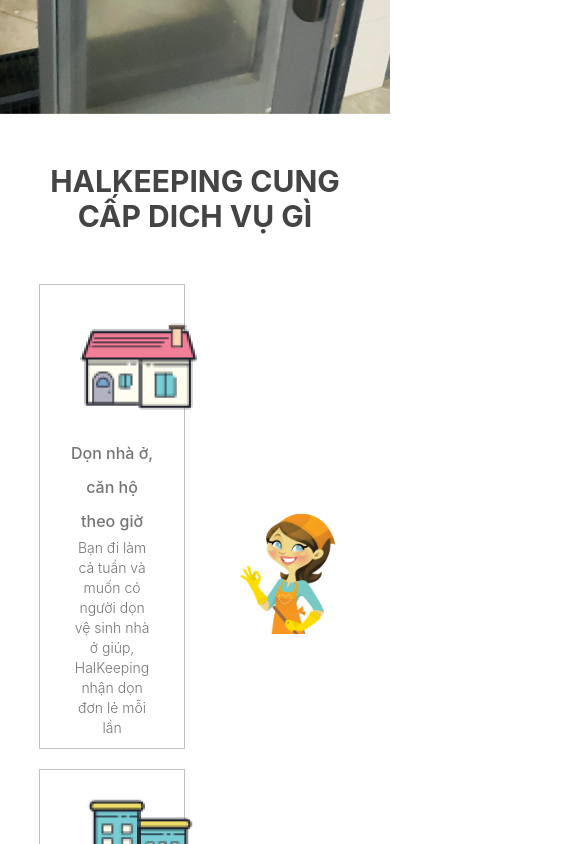
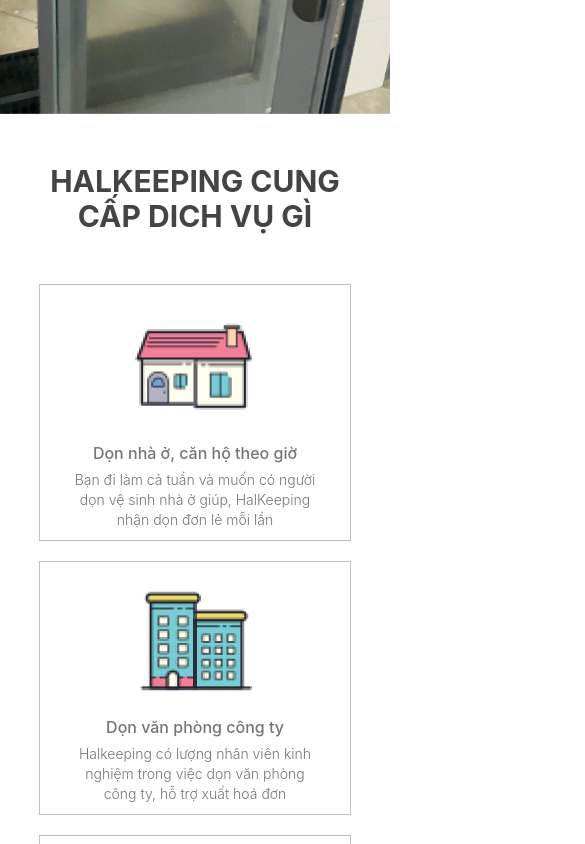
Before and after one commit to hoaibkdn/halkeeping, a React (Create React App) app: page / in a window 390 px wide. Shown: the part 1156-2000 px from the top of the page, 585 px wide, since content can reach past the window. Built offline with nearby package versions, Linux system fonts and the light colour scheme.

Commit message:
Fix responsive

```diff
--- a/src/components/Header/index.tsx
+++ b/src/components/Header/index.tsx
@@ -32,7 +32,8 @@
 
 const Logo = styled.h1`
   margin: 0;
-  width: 60px;
+  // width: 60px;
+  padding-left: 20px;
   height: 60px;
   z-index: 100;
   display: flex;
--- a/src/pages/home/Advantages.tsx
+++ b/src/pages/home/Advantages.tsx
@@ -17,7 +17,10 @@
     }
 
     & > div {
-      display: flex;
+      display: block;
+      @media (min-width: 768px) {
+        display: flex;
+      }
       justify-content: space-between;
     }
   }
--- a/src/pages/home/Banner.tsx
+++ b/src/pages/home/Banner.tsx
@@ -52,7 +52,7 @@
     background-color: rgba(255, 242, 223, 0.2);
     padding: 0px;
     display: flex;
-    width: 70%;
+    width: 100%;
     justify-content: center;
     align-items: center;
     margin: 50px auto;
--- a/src/pages/home/Feedbacks.tsx
+++ b/src/pages/home/Feedbacks.tsx
@@ -53,7 +53,7 @@
         <h4>NHẬN XÉT TỪ KHÁCH HÀNG</h4>
         <Carousel
           autoplay
-          style={{ width: "716px", height: "322px", margin: "auto" }}
+          // style={{ width: "716px", height: "322px", margin: "auto" }}
         >
           <div>
             <img className="d-block w-100" src={review1} alt="First slide" />
--- a/src/pages/home/Services.tsx
+++ b/src/pages/home/Services.tsx
@@ -23,32 +23,41 @@
       display: flex;
 
       & > div {
-        width: 45%;
-        display: flex;
+        width: 100%;
+
         justify-content: flex-end;
         & > img {
           width: 80%;
           height: 580px;
           object-fit: contain;
         }
+        display: none;
+        @media (min-width: 768px) {
+          width: 45%;
+          display: flex;
+        }
       }
 
       & > .services {
-        width: 55%;
+        width: 100%;
         display: flex;
         flex-wrap: wrap;
         justify-content: space-between;
+        @media (min-width: 768px) {
+          width: 45%;
+        }
       }
     }
   }
 `;
 
 const Service = styled.div`
-  width: 49%;
+  width: 100%;
   border: 1px solid #c0c0c0;
   margin-bottom: 20px;
   padding: 10px 30px;
   text-align: center;
+
 
   & > img {
     width: auto;
@@ -66,7 +75,13 @@
     color: #757575;
     font-weight: 300;
   }
+
+
 `;
+
+const SerViceMainImg = styled.div`
+
+`
 
 const Services = () => {
   return (
@@ -109,9 +124,9 @@
               </p>
             </Service>
           </div>
-          <div>
+          <SerViceMainImg>
             <img src={people} />
-          </div>
+          </SerViceMainImg>
         </div>
       </div>
     </Section>
```
